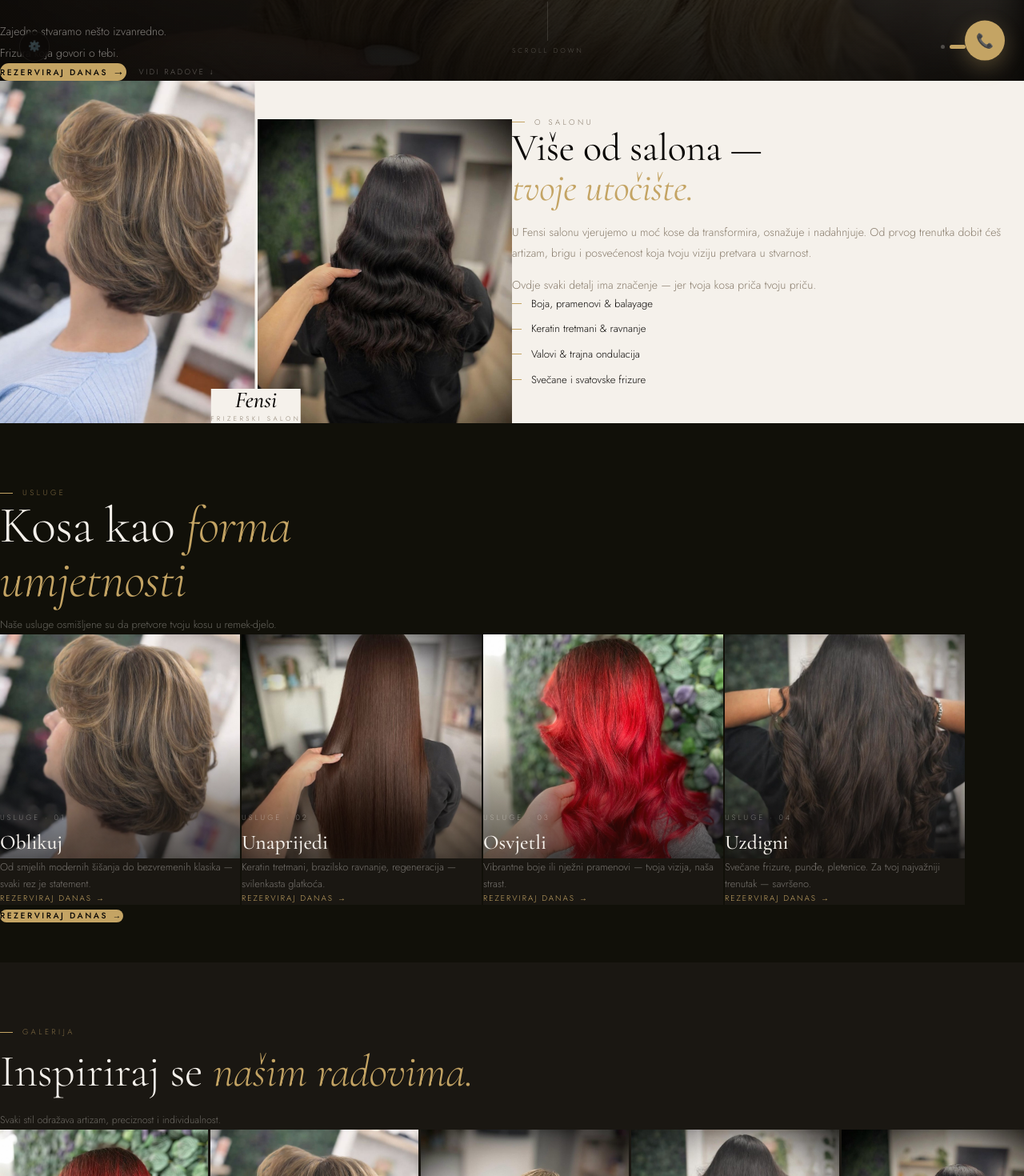
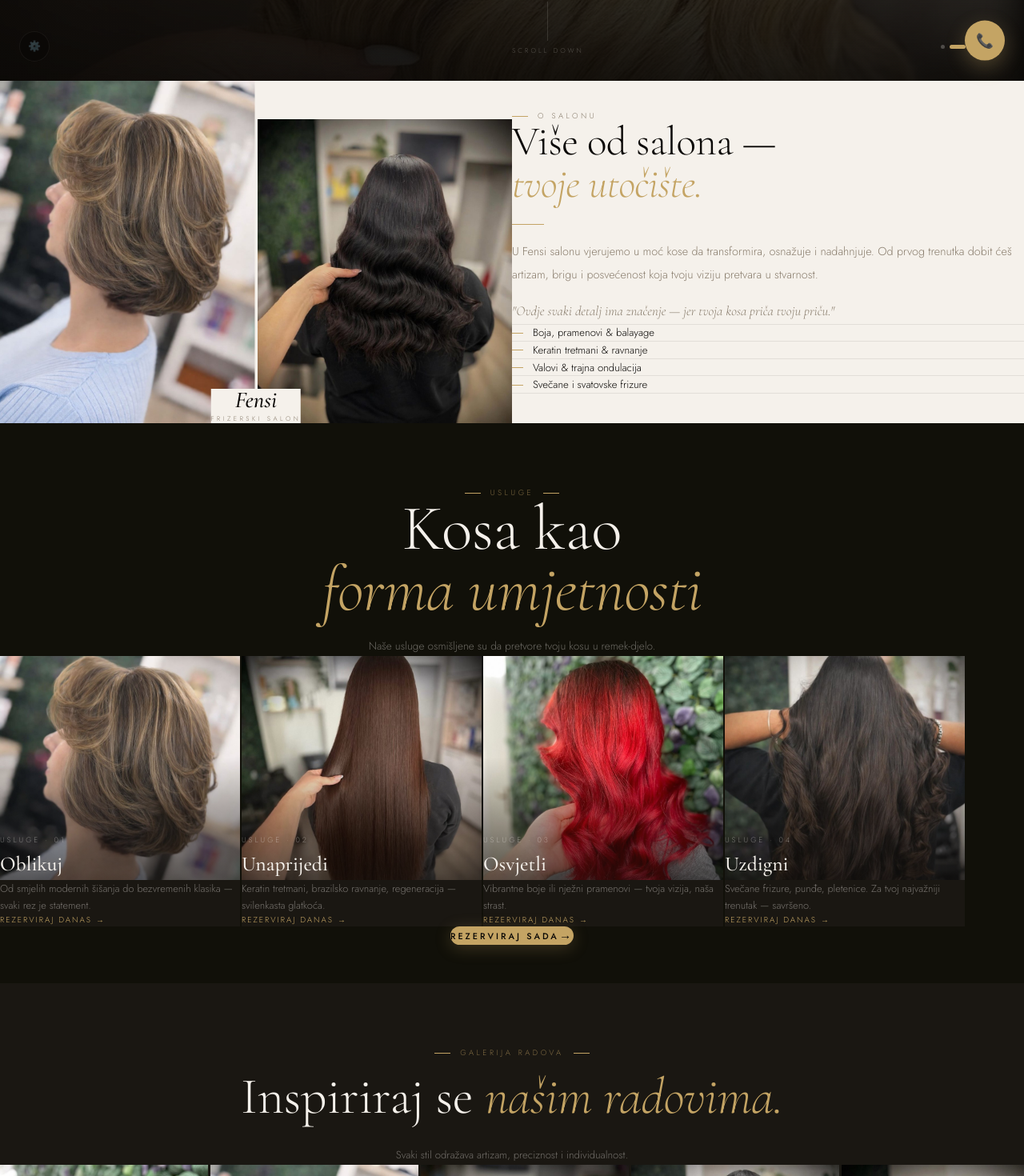
Before and after one commit to lidlcindric-art/fensi-next, a Next.js app: page / in a window 1280 px wide. Shown: the part 699-2169 px from the top of the page at 80% size. Built offline with nearby package versions, Linux system fonts and the light colour scheme.

Commit message:
feat: sve naslove centrirane, hero tekst centar + subtitle dno, wow gumb shimmer+pulse+spring, about/services/gallery redesign

```diff
--- a/app/globals.css
+++ b/app/globals.css
@@ -167,3 +167,73 @@ html.lenis { height: auto; }
 /* Radno grid row */
 .rdn-row { display: flex; justify-content: space-between; align-items: baseline; padding: .85rem 0; border-bottom: 1px solid rgba(14,12,10,.08); }
 .rdn-row:first-child { border-top: 1px solid rgba(14,12,10,.08); }
+
+/* ─── WOW BUTTON ──────────────────────────── */
+.btn-wow {
+  position: relative;
+  overflow: hidden;
+  background: var(--gold) !important;
+  color: var(--black) !important;
+  transition: transform .3s cubic-bezier(.34, 1.56, .64, 1), box-shadow .3s ease !important;
+  box-shadow: 0 4px 20px rgba(196,164,100,.25);
+}
+.btn-wow:hover {
+  transform: translateY(-3px) scale(1.03) !important;
+  box-shadow: 0 12px 40px rgba(196,164,100,.45) !important;
+}
+.btn-wow:active {
+  transform: translateY(-1px) scale(.99) !important;
+}
+
+/* Shimmer sweep */
+.btn-shimmer {
+  position: absolute;
+  top: 0; left: -120%;
+  width: 60%; height: 100%;
+  background: linear-gradient(90deg, transparent, rgba(255,255,255,.25), transparent);
+  transform: skewX(-20deg);
+  animation: shimmer 2.4s infinite;
+  pointer-events: none;
+}
+@keyframes shimmer {
+  0%   { left: -120% }
+  60%  { left: 130% }
+  100% { left: 130% }
+}
+
+/* Pulse ring on hero CTA */
+.btn-wow::after {
+  content: '';
+  position: absolute;
+  inset: -3px;
+  border-radius: inherit;
+  border: 2px solid rgba(196,164,100,.4);
+  animation: pulsering 2.5s ease-out infinite;
+  pointer-events: none;
+}
+@keyframes pulsering {
+  0%   { opacity: .7; transform: scale(1); }
+  70%  { opacity: 0;  transform: scale(1.12); }
+  100% { opacity: 0;  transform: scale(1.12); }
+}
+
+/* ─── HERO TEXT ───────────────────────────── */
+/* hw = hero word — clip reveal with overflow:hidden parent */
+.split-word { display: block; overflow: hidden; line-height: .9; }
+.hw { display: block; }
+
+/* Fallback if GSAP fails — show text after 2s */
+@keyframes heroWordFallback {
+  from { transform: translateY(100%); }
+  to   { transform: translateY(0); }
+}
+.hw { animation: heroWordFallback 0s 2s forwards; }
+
+/* hero-anim — starts invisible, GSAP animates it in */
+.hero-anim { opacity: 0; }
+@keyframes heroAnimFallback { to { opacity: 1; } }
+.hero-anim { animation: heroAnimFallback 0s 2.5s forwards; }
+
+/* ─── SECTION SPACING ─────────────────────── */
+#rezervacija { padding-top: 6rem; padding-bottom: 6rem; }
+#radno { padding-top: 5rem; padding-bottom: 5rem; }
--- a/app/page.tsx
+++ b/app/page.tsx
@@ -455,7 +455,7 @@ export default function FensiPage() {
       )}
 
       {/* ── HERO ─────────────────────────────────── */}
-      <section ref={heroRef} id="hero" className="relative flex items-end overflow-hidden" style={{ height: '100dvh', minHeight: '620px', background: 'var(--black)' }}>
+      <section ref={heroRef} id="hero" className="relative flex items-center justify-center overflow-hidden" style={{ height: '100dvh', minHeight: '620px', background: 'var(--black)' }}>
         {/* Background photos */}
         {PHOTOS.map((p, i) => (
           <div key={p.src} className="absolute inset-0 transition-opacity duration-[1400ms] ease-in-out" style={{ opacity: i === slideIdx ? 1 : 0, zIndex: 0 }}>
@@ -545,23 +545,24 @@ export default function FensiPage() {
           </div>
         </div>
         <div className="flex flex-col justify-center px-8 md:px-14 py-16 md:py-24">
-          <div className="flex items-center gap-3 mb-4" data-reveal="up">
-            <div style={{ width: '16px', height: '1px', background: 'var(--gold)' }} />
+          <div className="flex items-center gap-3 mb-5" data-reveal="up">
+            <div style={{ width: '20px', height: '1px', background: 'var(--gold)' }} />
             <span style={{ fontSize: '.6rem', letterSpacing: '3.5px', textTransform: 'uppercase', color: 'var(--muted)' }}>o salonu</span>
           </div>
-          <h2 data-reveal="up" data-d="1" style={{ fontFamily: "'Cormorant Garamond'", fontSize: 'clamp(2rem,5vw,3rem)', fontWeight: 400, lineHeight: 1.05, letterSpacing: '-.3px', color: 'var(--black)', marginBottom: '1rem' }}>
-            Više od salona —<br /><em style={{ fontStyle: 'italic', color: 'var(--gold)' }}>tvoje utočište.</em>
+          <h2 data-reveal="up" data-d="1" style={{ fontFamily: "'Cormorant Garamond'", fontSize: 'clamp(2.2rem,5vw,3.2rem)', fontWeight: 300, lineHeight: 1.0, letterSpacing: '-.5px', color: 'var(--black)', marginBottom: '1.5rem' }}>
+            Više od salona —<br /><em style={{ fontStyle: 'italic', color: 'var(--gold)', display: 'block', marginTop: '.1rem' }}>tvoje utočište.</em>
           </h2>
-          <p data-reveal="up" data-d="2" style={{ fontSize: '.88rem', color: 'var(--muted)', lineHeight: '1.9', marginBottom: '.8rem' }}>
+          <div data-reveal="up" data-d="2" style={{ width: '40px', height: '1px', background: 'var(--gold)', marginBottom: '1.2rem' }} />
+          <p data-reveal="up" data-d="2" style={{ fontSize: '.9rem', color: 'var(--muted)', lineHeight: '1.95', marginBottom: '1rem', fontWeight: 300 }}>
             U Fensi salonu vjerujemo u moć kose da transformira, osnažuje i nadahnjuje. Od prvog trenutka dobit ćeš artizam, brigu i posvećenost koja tvoju viziju pretvara u stvarnost.
           </p>
-          <p data-reveal="up" data-d="3" style={{ fontSize: '.88rem', color: 'var(--muted)', lineHeight: '1.9' }}>
-            Ovdje svaki detalj ima značenje — jer tvoja kosa priča tvoju priču.
+          <p data-reveal="up" data-d="3" style={{ fontSize: '1.05rem', color: 'var(--muted)', lineHeight: '1.95', fontStyle: 'italic', fontFamily: "'Cormorant Garamond'" }}>
+            "Ovdje svaki detalj ima značenje — jer tvoja kosa priča tvoju priču."
           </p>
-          <div className="flex flex-col gap-3 mt-6" data-reveal="up" data-d="4">
+          <div className="grid grid-cols-1 gap-[1px] mt-7 border-t" style={{ borderColor: 'rgba(14,12,10,.08)' }} data-reveal="up" data-d="4">
             {['Boja, pramenovi & balayage','Keratin tretmani & ravnanje','Valovi & trajna ondulacija','Svečane i svatovske frizure'].map(f => (
-              <div key={f} className="flex items-center gap-3 text-[.82rem]" style={{ color: 'var(--black)' }}>
-                <div style={{ width: '12px', height: '1px', background: 'var(--gold)', flexShrink: 0 }} />
+              <div key={f} className="flex items-center gap-3 py-3 border-b text-[.82rem]" style={{ color: 'var(--ink)', borderColor: 'rgba(14,12,10,.08)' }}>
+                <div style={{ width: '14px', height: '1px', background: 'var(--gold)', flexShrink: 0 }} />
                 {f}
               </div>
             ))}
@@ -571,15 +572,16 @@ export default function FensiPage() {
 
       {/* ── SERVICES ─────────────────────────────── */}
       <section id="usluge" style={{ background: 'var(--dark)', paddingTop: '5rem', paddingBottom: '3rem' }}>
-        <div className="px-6 md:px-16 mb-10">
-          <div className="flex items-center gap-3 mb-4" data-reveal="up">
-            <div style={{ width: '16px', height: '1px', background: 'var(--gold)' }} />
+        <div className="px-6 md:px-16 mb-10 text-center">
+          <div className="flex items-center gap-3 mb-5 justify-center" data-reveal="up">
+            <div style={{ width: '20px', height: '1px', background: 'var(--gold)' }} />
             <span style={{ fontSize: '.6rem', letterSpacing: '3.5px', textTransform: 'uppercase', color: 'rgba(196,164,100,.6)' }}>usluge</span>
+            <div style={{ width: '20px', height: '1px', background: 'var(--gold)' }} />
           </div>
-          <h2 data-reveal="up" data-d="1" style={{ fontFamily: "'Cormorant Garamond'", fontSize: 'clamp(2.2rem,6vw,4rem)', fontWeight: 300, letterSpacing: '-.5px', color: 'var(--cream)', lineHeight: 1.05 }}>
-            Kosa kao <em style={{ fontStyle: 'italic', color: 'var(--gold)' }}>forma<br />umjetnosti</em>
+          <h2 data-reveal="up" data-d="1" style={{ fontFamily: "'Cormorant Garamond'", fontSize: 'clamp(2.5rem,7vw,5rem)', fontWeight: 300, letterSpacing: '-.5px', color: 'var(--cream)', lineHeight: .95 }}>
+            Kosa kao<br /><em style={{ fontStyle: 'italic', color: 'var(--gold)' }}>forma umjetnosti</em>
           </h2>
-          <p data-reveal="up" data-d="2" style={{ fontSize: '.82rem', color: 'rgba(245,241,235,.38)', marginTop: '.7rem', lineHeight: '1.8', maxWidth: '400px' }}>
+          <p data-reveal="up" data-d="2" style={{ fontSize: '.85rem', color: 'rgba(245,241,235,.4)', marginTop: '1.2rem', lineHeight: '1.85', maxWidth: '380px', margin: '1.2rem auto 0' }}>
             Naše usluge osmišljene su da pretvore tvoju kosu u remek-djelo.
           </p>
         </div>
@@ -605,26 +607,29 @@ export default function FensiPage() {
             </div>
           ))}
         </div>
-        <div className="px-6 md:px-16 pt-4">
-          <button className="magnetic cta-main flex items-center gap-3 px-8 py-4 rounded-full text-[.65rem] tracking-[2.5px] uppercase font-medium transition-all"
-            style={{ background: 'var(--gold)', color: 'var(--black)', border: 'none' }}
+        <div className="px-6 md:px-16 pt-6 flex justify-center">
+          <button className="magnetic btn-wow flex items-center gap-3 px-10 py-[1.1rem] rounded-full text-[.68rem] tracking-[3px] uppercase font-medium"
+            style={{ background: 'var(--gold)', color: 'var(--black)', border: 'none', position: 'relative', overflow: 'hidden' }}
             onClick={() => document.getElementById('rezervacija')?.scrollIntoView({ behavior: 'smooth' })}>
-            rezerviraj danas →
+            <span style={{ position: 'relative', zIndex: 1 }}>rezerviraj sada</span>
+            <span className="btn-shimmer" />
+            <span style={{ fontSize: '.95rem', position: 'relative', zIndex: 1 }}>→</span>
           </button>
         </div>
       </section>
 
       {/* ── GALLERY ──────────────────────────────── */}
       <section id="galerija" style={{ background: 'var(--dark2)', paddingTop: '5rem', paddingBottom: '3rem' }}>
-        <div className="px-6 md:px-16 mb-10">
-          <div className="flex items-center gap-3 mb-3" data-reveal="up">
-            <div style={{ width: '16px', height: '1px', background: 'var(--gold)' }} />
-            <span style={{ fontSize: '.6rem', letterSpacing: '3.5px', textTransform: 'uppercase', color: 'rgba(196,164,100,.6)' }}>galerija</span>
+        <div className="px-6 md:px-16 mb-10 text-center">
+          <div className="flex items-center gap-3 mb-5 justify-center" data-reveal="up">
+            <div style={{ width: '20px', height: '1px', background: 'var(--gold)' }} />
+            <span style={{ fontSize: '.6rem', letterSpacing: '3.5px', textTransform: 'uppercase', color: 'rgba(196,164,100,.6)' }}>galerija radova</span>
+            <div style={{ width: '20px', height: '1px', background: 'var(--gold)' }} />
           </div>
-          <h2 data-reveal="up" data-d="1" style={{ fontFamily: "'Cormorant Garamond'", fontSize: 'clamp(2rem,6vw,3.5rem)', fontWeight: 300, letterSpacing: '-.3px', color: 'var(--cream)' }}>
+          <h2 data-reveal="up" data-d="1" style={{ fontFamily: "'Cormorant Garamond'", fontSize: 'clamp(2.2rem,6vw,4rem)', fontWeight: 300, letterSpacing: '-.3px', color: 'var(--cream)' }}>
             Inspiriraj se <em style={{ fontStyle: 'italic', color: 'var(--gold)' }}>našim radovima.</em>
           </h2>
-          <p data-reveal="up" data-d="2" style={{ fontSize: '.78rem', color: 'rgba(245,241,235,.38)', marginTop: '.5rem', lineHeight: '1.8' }}>
+          <p data-reveal="up" data-d="2" style={{ fontSize: '.82rem', color: 'rgba(245,241,235,.4)', marginTop: '.8rem', lineHeight: '1.85', maxWidth: '360px', margin: '.8rem auto 0' }}>
             Svaki stil odražava artizam, preciznost i individualnost.
           </p>
         </div>
@@ -643,11 +648,11 @@ export default function FensiPage() {
       </section>
 
       {/* ── TESTIMONIALS ─────────────────────────── */}
-      <section style={{ background: 'var(--black)', padding: '5rem 1.5rem', textAlign: 'center' }}>
-        <div className="flex items-center justify-center gap-3 mb-8" data-reveal="up">
-          <div style={{ width: '16px', height: '1px', background: 'var(--gold)' }} />
-          <span style={{ fontSize: '.6rem', letterSpacing: '3.5px', textTransform: 'uppercase', color: 'rgba(196,164,100,.6)' }}>recenzije</span>
-          <div style={{ width: '16px', height: '1px', background: 'var(--gold)' }} />
+      <section style={{ background: 'var(--black)', padding: '6rem 1.5rem', textAlign: 'center' }}>
+        <div className="flex items-center justify-center gap-3 mb-6" data-reveal="up">
+          <div style={{ width: '28px', height: '1px', background: 'var(--gold)' }} />
+          <span style={{ fontSize: '.6rem', letterSpacing: '3.5px', textTransform: 'uppercase', color: 'rgba(196,164,100,.6)' }}>što kažu klientice</span>
+          <div style={{ width: '28px', height: '1px', background: 'var(--gold)' }} />
         </div>
         <div className="max-w-2xl mx-auto" data-reveal="up" data-d="1">
           <p style={{ fontFamily: "'Cormorant Garamond'", fontStyle: 'italic', fontSize: 'clamp(1.3rem,3.5vw,2rem)', fontWeight: 300, color: 'var(--cream)', lineHeight: '1.55', letterSpacing: '-.1px', transition: 'opacity .5s', textAlign: 'center', maxWidth: '640px', margin: '0 auto' }}>
@@ -691,14 +696,15 @@ export default function FensiPage() {
 
       {/* ── REZERVACIJA ──────────────────────────── */}
       <section id="rezervacija" style={{ background: 'var(--dark)', padding: '5rem 2rem' }} className="md:px-16">
-        <div className="flex items-center gap-3 mb-3" data-reveal="up">
-          <div style={{ width: '16px', height: '1px', background: 'var(--gold)' }} />
+        <div className="flex items-center gap-3 mb-5 justify-center" data-reveal="up">
+          <div style={{ width: '20px', height: '1px', background: 'var(--gold)' }} />
           <span style={{ fontSize: '.6rem', letterSpacing: '3.5px', textTransform: 'uppercase', color: 'rgba(196,164,100,.5)' }}>online rezervacija</span>
+          <div style={{ width: '20px', height: '1px', background: 'var(--gold)' }} />
         </div>
-        <h2 data-reveal="up" data-d="1" style={{ fontFamily: "'Cormorant Garamond'", fontSize: 'clamp(2rem,5vw,3rem)', fontWeight: 300, letterSpacing: '-.3px', color: 'var(--cream)', marginBottom: '.5rem' }}>
+        <h2 data-reveal="up" data-d="1" className="text-center" style={{ fontFamily: "'Cormorant Garamond'", fontSize: 'clamp(2.2rem,5vw,3.5rem)', fontWeight: 300, letterSpacing: '-.5px', color: 'var(--cream)', marginBottom: '.6rem' }}>
           Rezerviraj <em style={{ fontStyle: 'italic', color: 'var(--gold)' }}>termin</em><br />kod Đurđice.
         </h2>
-        <p data-reveal="up" data-d="2" style={{ fontSize: '.82rem', color: 'rgba(245,241,235,.38)', marginBottom: '2.5rem', lineHeight: '1.8' }}>Odaberi datum i slobodan termin — čekamo te.</p>
+        <p data-reveal="up" data-d="2" className="text-center" style={{ fontSize: '.85rem', color: 'rgba(245,241,235,.4)', marginBottom: '2.5rem', lineHeight: '1.85', maxWidth: '360px', margin: '0 auto 2.5rem' }}>Odaberi datum i slobodan termin — čekamo te.</p>
 
         <div className="grid grid-cols-1 md:grid-cols-2 gap-6">
           {/* Calendar */}
@@ -791,11 +797,11 @@ export default function FensiPage() {
       {/* ── CONTACT ──────────────────────────────── */}
       <section id="kontakt" className="grid grid-cols-1 md:grid-cols-2" style={{ background: 'var(--cream)', color: 'var(--black)' }}>
         <div className="flex flex-col justify-center px-8 md:px-14 py-16">
-          <div className="flex items-center gap-3 mb-4" data-reveal="up">
-            <div style={{ width: '16px', height: '1px', background: 'var(--gold)' }} />
+          <div className="flex items-center gap-3 mb-5" data-reveal="up">
+            <div style={{ width: '20px', height: '1px', background: 'var(--gold)' }} />
             <span style={{ fontSize: '.6rem', letterSpacing: '3.5px', textTransform: 'uppercase', color: 'var(--muted)' }}>kontakt</span>
           </div>
-          <h2 data-reveal="up" data-d="1" style={{ fontFamily: "'Cormorant Garamond'", fontSize: 'clamp(2rem,5vw,3rem)', fontWeight: 400, letterSpacing: '-.3px', color: 'var(--black)', marginBottom: '1.5rem' }}>
+          <h2 data-reveal="up" data-d="1" style={{ fontFamily: "'Cormorant Garamond'", fontSize: 'clamp(2.2rem,5vw,3.2rem)', fontWeight: 300, letterSpacing: '-.5px', color: 'var(--black)', marginBottom: '1.8rem', lineHeight: 1.05 }}>
             Tvoj savršen<br /><em style={{ fontStyle: 'italic', color: 'var(--gold)' }}>look čeka te.</em>
           </h2>
           <div className="flex flex-col gap-4" data-reveal="up" data-d="2">
```
